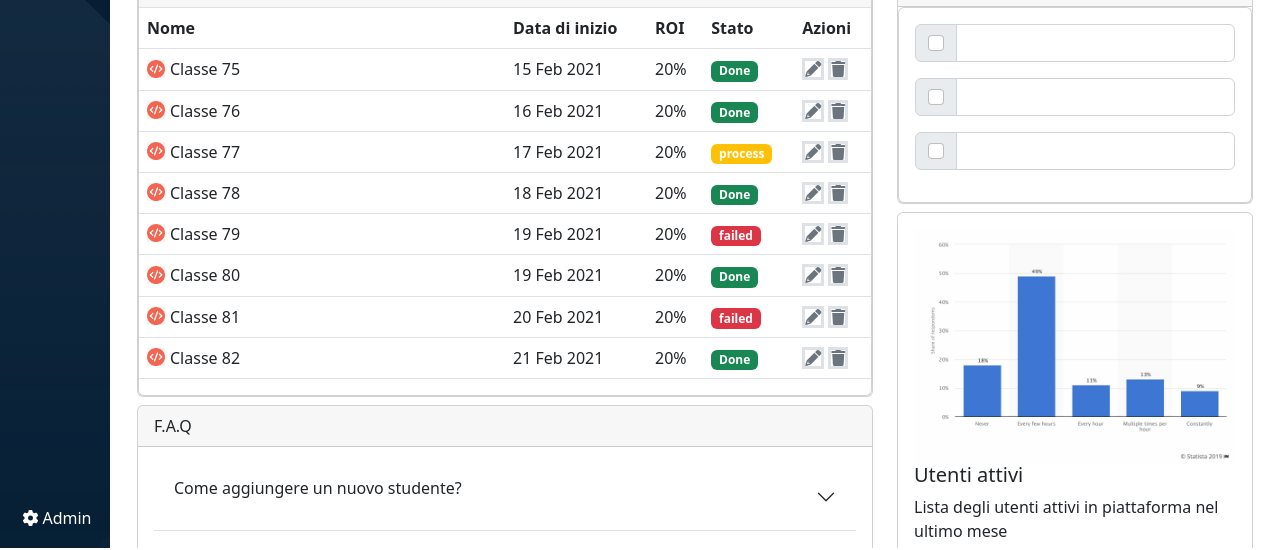
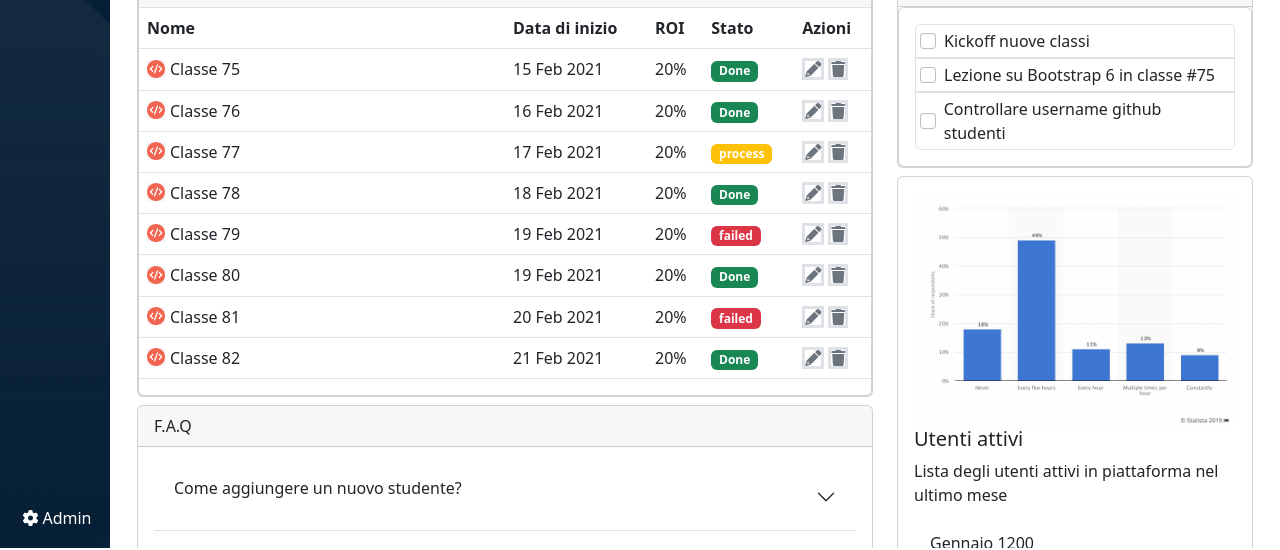
Before and after one commit to Fabrizio1919/html-css-bootstrap-dashboard, a plain HTML site: page index.html in a window 1280 px wide. Shown: the part 250-800 px from the top of the page. Drawn offline with nearby package versions, Linux system fonts and the light colour scheme.

Commit message:
wip in class months

```diff
--- a/index.html
+++ b/index.html
@@ -29,12 +29,12 @@
         <!-- ./navbar -->
         <input type="text" class="form-control" style="width: 78%;" placeholder="Prova a cercare lezioni di Laravel"
             aria-label="Username" aria-describedby="basic-addon1">
-        <!-- ./sinput -->
+        <!-- ./input -->
         <div class="option_search align-items-center d-flex mx-3 gap-3">
             <span>
                 <i class="fa-solid fa-list d-none d-xl-inline"></i>
             </span>
-
+            <!-- ./span -->
             <span>
                 <i class="fa-solid fa-question d-none d-xl-inline"></i>
             </span>
@@ -452,29 +452,24 @@
                                 </div>
                                 <div class="card">
                                     <div class="card-body">
-                                        <div class="input-group mb-3">
-                                            <div class="input-group-text">
+                                        <div class=" d-flex flex-column">
+                                            <div
+                                                class="border border-1  bg-white rounded-top d-flex align-items-center p-1">
                                                 <input class="form-check-input mt-0" type="checkbox" value=""
                                                     aria-label="Checkbox for following text input">
+                                                <span class="px-2">Kickoff nuove classi</span>
                                             </div>
-                                            <input type="text" class="form-control"
-                                                aria-label="Text input with checkbox">
-                                        </div>
-                                        <div class="input-group mb-3">
-                                            <div class="input-group-text">
+                                            <div class="border border-1  bg-white d-flex align-items-center p-1">
                                                 <input class="form-check-input mt-0" type="checkbox" value=""
                                                     aria-label="Checkbox for following text input">
+                                                <span class="px-2">Lezione su Bootstrap 6 in classe #75</span>
                                             </div>
-                                            <input type="text" class="form-control"
-                                                aria-label="Text input with checkbox">
-                                        </div>
-                                        <div class="input-group mb-3">
-                                            <div class="input-group-text">
+                                            <div
+                                                class="border border-1  bg-white rounded-bottom d-flex align-items-center p-1">
                                                 <input class="form-check-input mt-0" type="checkbox" value=""
                                                     aria-label="Checkbox for following text input">
+                                                <span class="px-2">Controllare username github studenti</span>
                                             </div>
-                                            <input type="text" class="form-control"
-                                                aria-label="Text input with checkbox">
                                         </div>
                                     </div>
                                 </div>
@@ -491,9 +486,9 @@
                                         <p>Lista degli utenti attivi in piattaforma nel ultimo mese</p>
                                         <div class="months">
                                             <ul class="list-group list-group-flush">
-                                                <li class="list-group-item border-bottom">An item</li>
-                                                <li class="list-group-item">A second item</li>
-                                                <li class="list-group-item border-bottom">A third item</li>
+                                                <li class="list-group-item border-bottom">Gennaio 1200</li>
+                                                <li class="list-group-item">Febbraio 800</li>
+                                                <li class="list-group-item border-bottom">Marzo 1500</li>
                                             </ul>
                                             <div class="card-body">
                                                 <a href="#" class="card-link">Visualizza report approfondito</a>
```
